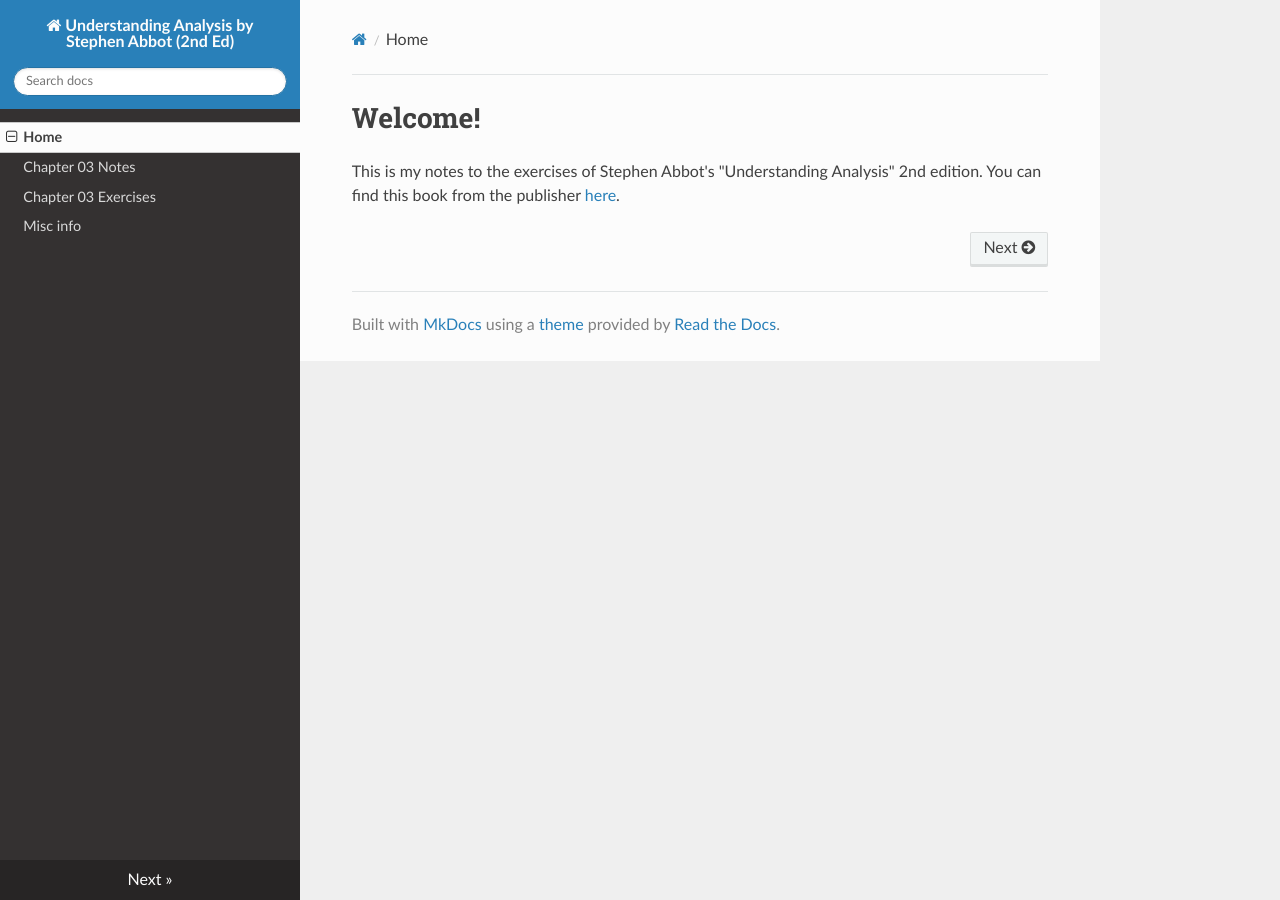
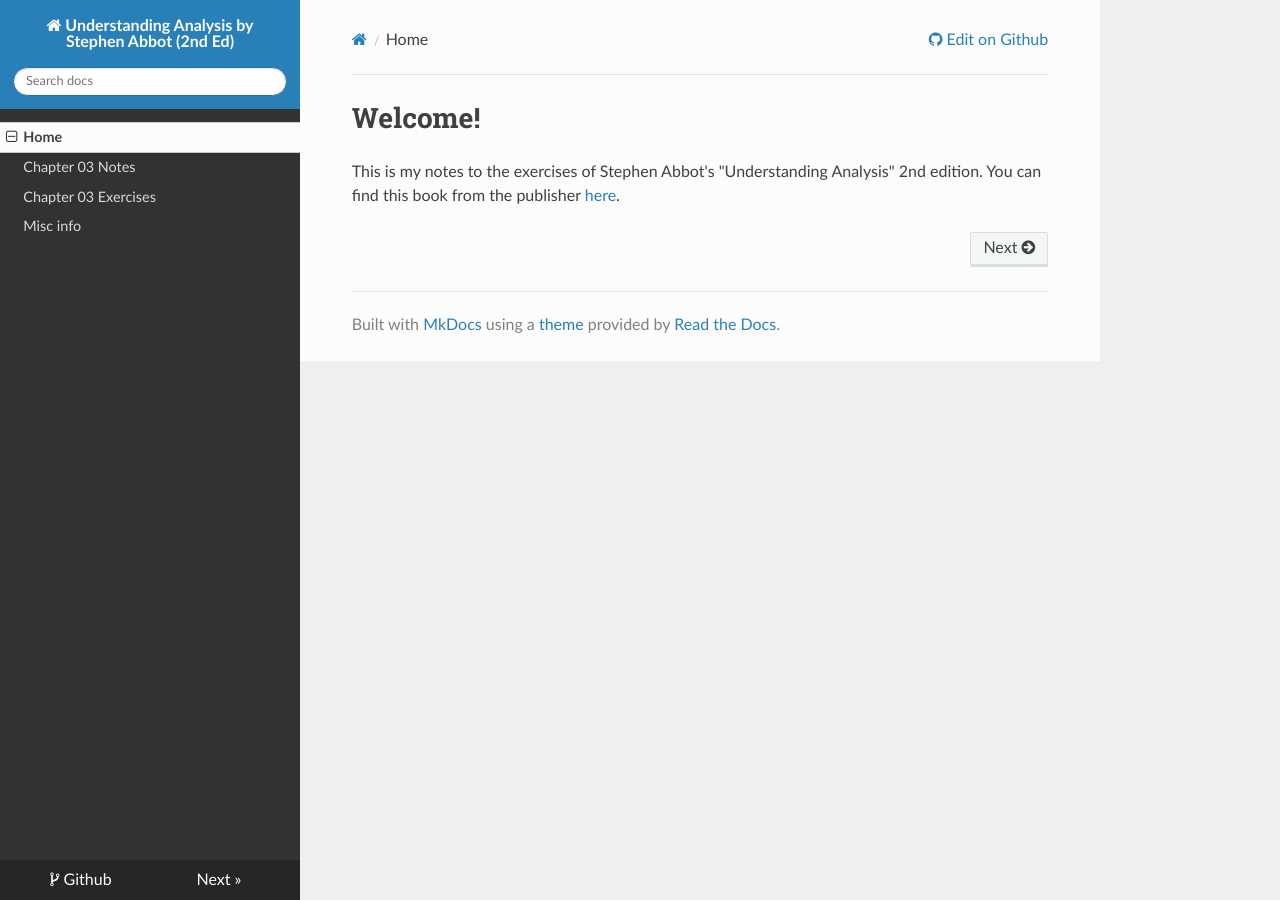
Before and after one commit to eroicaleo/abbot-analysis-2nd, an MkDocs documentation site: the page built from docs/index.md, in a window 1280 px wide. Built offline with MkDocs 1.6.1, drawn with Linux system fonts in a browser that asks for light colours; nearby versions of some CDN libraries.

Commit message:
updates mkdocs.yml
    * Add a "Edit on Github" icon

```diff
--- a/mkdocs.yml
+++ b/mkdocs.yml
@@ -13,3 +13,7 @@ extra_javascript:
 markdown_extensions:
     - mdx_math:
         enable_dollar_delimiter: True
+
+repo_name: Github
+repo_url: https://github.com/eroicaleo/abbot-analysis-2nd/
+edit_uri: 'blob/main/docs/'
```
